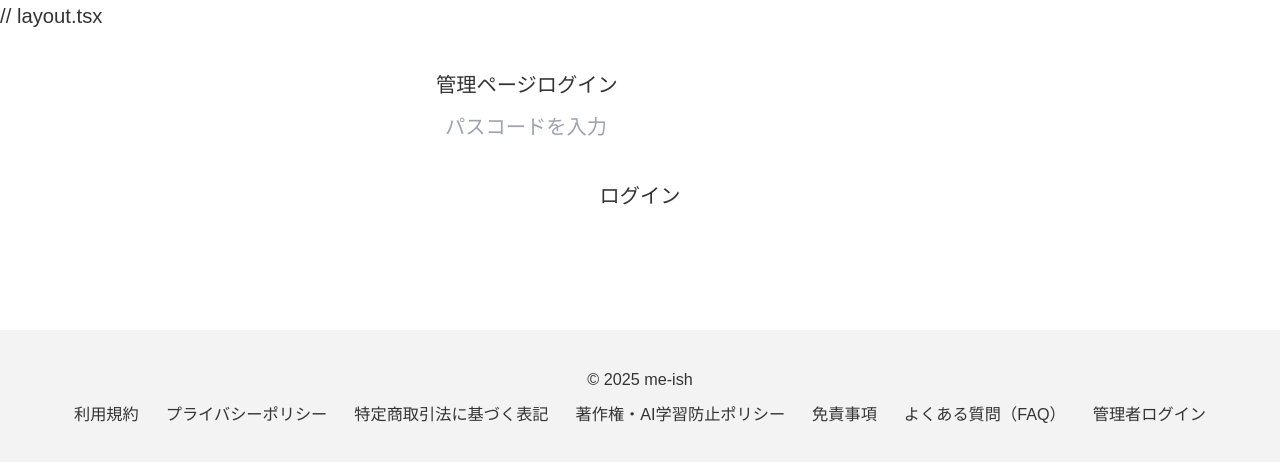
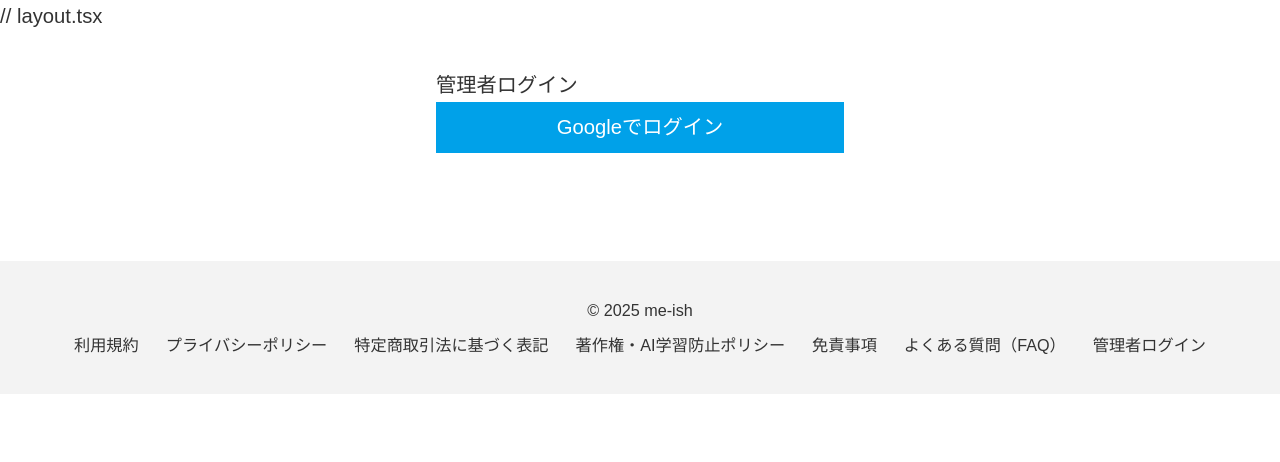
Before and after one commit to me-ish/me-ish-homepage, a Next.js app: page /admin-login in a window 1280 px wide. Shown: the top 462 px of the page. Built offline with nearby package versions, Linux system fonts and the light colour scheme; no server answers; a web font is replaced by a local one.

Commit message:
色々修正

```diff
--- a/src/app/admin-login/page.tsx
+++ b/src/app/admin-login/page.tsx
@@ -1,36 +1,44 @@
 'use client';
-import React, { useState } from 'react';
+
+import { useEffect } from 'react';
 import { useRouter } from 'next/navigation';
+import { createClient } from '@supabase/supabase-js';
+
+const supabase = createClient(
+  process.env.NEXT_PUBLIC_SUPABASE_URL!,
+  process.env.NEXT_PUBLIC_SUPABASE_ANON_KEY!
+);
 
 export default function AdminLogin() {
-  const [code, setCode] = useState('');
   const router = useRouter();
 
-  const handleSubmit = (e: React.FormEvent) => {
-    e.preventDefault();
-    if (code === 'me-ish0716') {
-      localStorage.setItem('isAdmin', 'true');
-      router.push('/admin');
-    } else {
-      alert('パスコードが間違っています');
-    }
+  const handleLogin = async () => {
+    await supabase.auth.signInWithOAuth({
+      provider: 'google',
+      options: {
+        redirectTo: `${location.origin}/admin`, // ログイン後にダッシュボードへ
+      },
+    });
   };
+
+  useEffect(() => {
+    supabase.auth.getSession().then(({ data }) => {
+      const user = data.session?.user;
+      if (user?.email === 'info@me-ish.art') {
+        router.push('/admin');
+      }
+    });
+  }, [router]);
 
   return (
     <div style={{ padding: '2rem', maxWidth: '480px', margin: '0 auto' }}>
-      <h2>管理ページログイン</h2>
-      <form onSubmit={handleSubmit}>
-        <input
-          type="password"
-          value={code}
-          onChange={(e) => setCode(e.target.value)}
-          placeholder="パスコードを入力"
-          style={{ width: '100%', padding: '0.5rem', marginBottom: '1rem' }}
-        />
-        <button type="submit" style={{ width: '100%', padding: '0.5rem' }}>
-          ログイン
-        </button>
-      </form>
+      <h2>管理者ログイン</h2>
+      <button
+        onClick={handleLogin}
+        style={{ width: '100%', padding: '0.5rem', backgroundColor: '#00a1e9', color: '#fff' }}
+      >
+        Googleでログイン
+      </button>
     </div>
   );
 }
```
